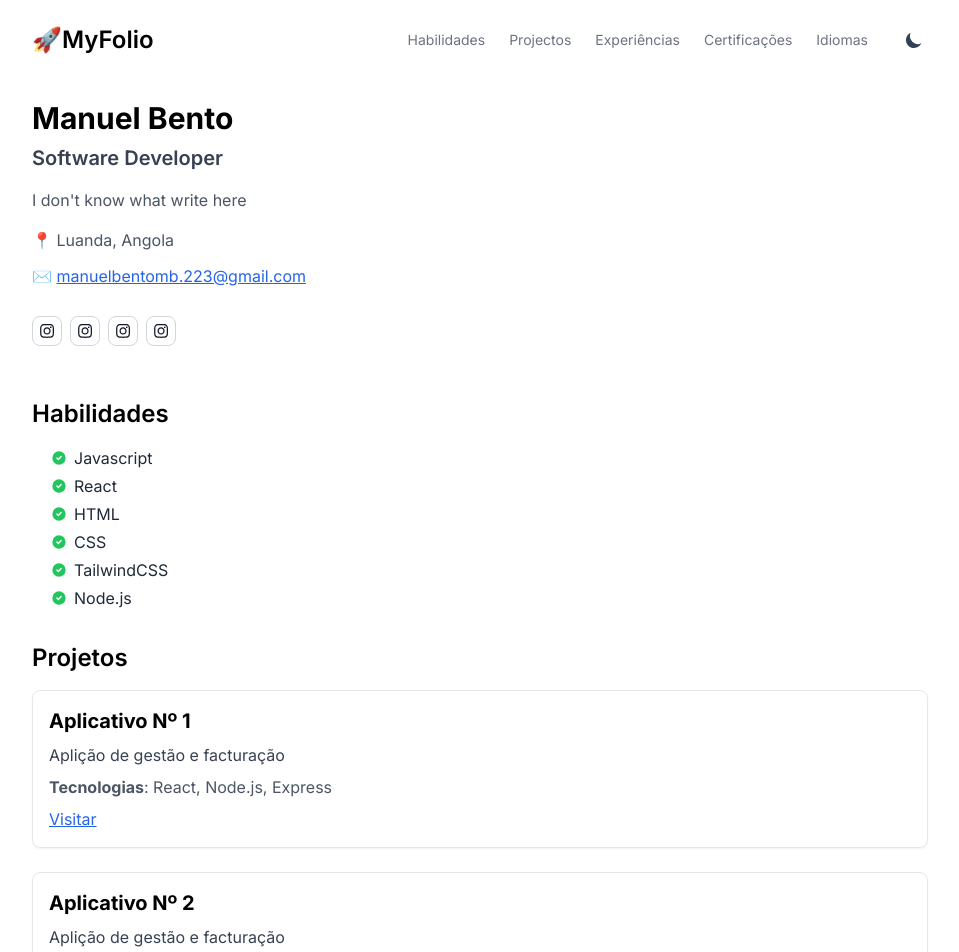
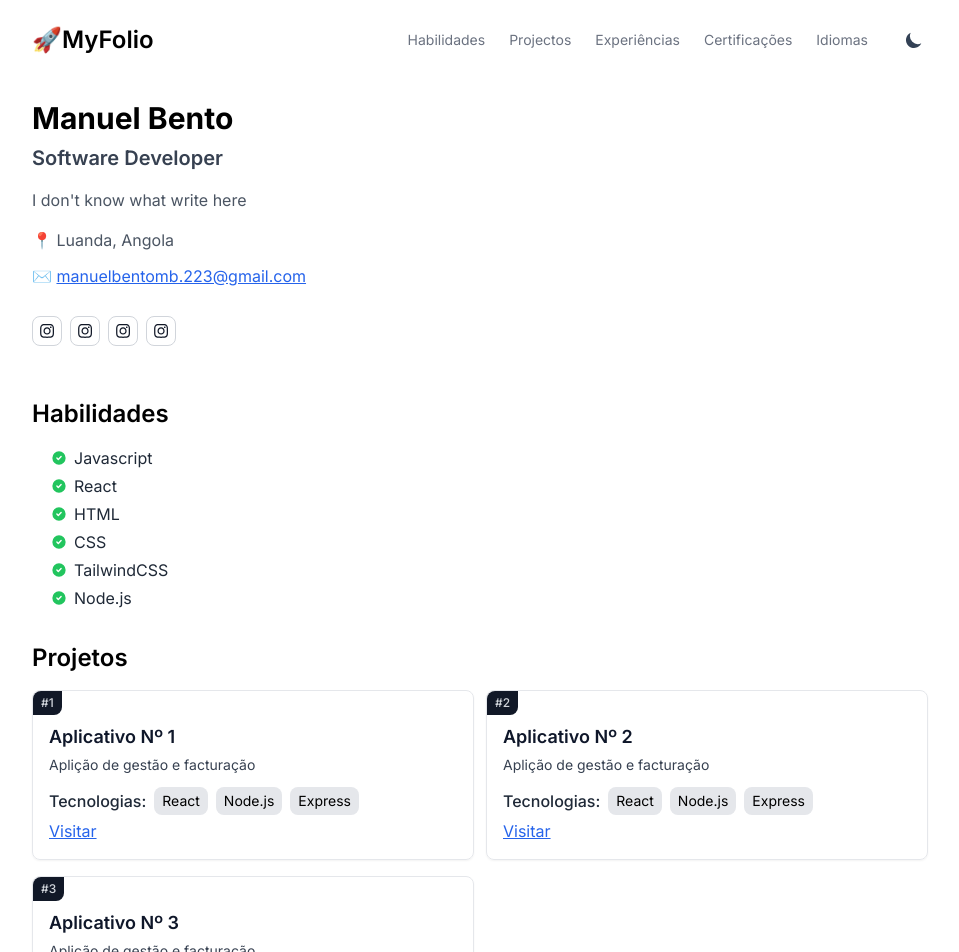
Before and after one commit to manuelbento19/my-folio, a Next.js app: page /you in a window 1280 px wide. Shown: the top 952 px of the page, without its empty margins (160-1119 px from the left). Built offline with nearby package versions, Linux system fonts and the light colour scheme.

Commit message:
feat: Project list

```diff
--- a/src/app/you/page.tsx
+++ b/src/app/you/page.tsx
@@ -137,14 +137,27 @@ export default function Page(){
             </section>
             <section id='projects' className="mb-8">
                 <h2 className="text-2xl font-semibold mb-4">Projetos</h2>
-                {portfolio.projects.map((item, index) => (
-                    <article key={index} className="mb-6 p-4 border rounded-lg shadow-sm">
-                        <h3 className="text-xl font-bold mb-2">{item.title}</h3>
-                        <p className="text-gray-700 mb-2">{item.description}</p>
-                        <p className="text-gray-600 mb-2"><b>Tecnologias</b>: {item.techs.join(', ')}</p>
-                        <a href={item.link} className="text-blue-600 underline" target="_blank" rel="noopener noreferrer">Visitar</a>
-                    </article>
-                ))}
+                <div className='grid grid-cols-1 sm:grid-cols-2 gap-x-3 gap-4'>
+                    {portfolio.projects.map((item, index) => (
+                        <article key={index} className="relative w-full flex flex-col items-start px-4 pt-8 pb-4 border shadow-sm rounded-lg transition duration-300 hover:shadow-lg">
+                            <span className="absolute text-xs font-medium top-0 left-0 rounded-br-lg rounded-tl-lg px-2 py-1 bg-gray-900 text-gray-300">
+                                #{index+1}
+                            </span>
+                            <div className="w-full flex flex-col gap-1">
+                                <h3 className="text-lg text-slate-900 font-semibold">{item.title}</h3>
+                                <p className="text-sm text-gray-700 mb-2">{item.description}</p>
+                                <div className="w-full flex items-center flex-wrap gap-2">
+                                    <span className="text-gray-800 font-medium">Tecnologias:</span>
+                                    {item.techs.map((item)=>(
+                                        <span key={item} className="bg-gray-200 hover:bg-gray-300 py-1 px-2 rounded-lg text-sm">{item}</span>
+                                    ))}
+                                </div>
+                                <a href={item.link} className="text-blue-600 underline" target="_blank" rel="noopener noreferrer">Visitar</a>
+                            </div>
+
+                        </article>
+                    ))}
+                </div>
             </section>
             <section id='experiences' className="mb-8">
                 <h2 className="text-2xl font-semibold mb-4">Experiência de Trabalho</h2>
--- a/tailwind.config.ts
+++ b/tailwind.config.ts
@@ -8,11 +8,6 @@ const config: Config = {
   ],
   theme: {
     extend: {
-      backgroundImage: {
-        "gradient-radial": "radial-gradient(var(--tw-gradient-stops))",
-        "gradient-conic":
-          "conic-gradient(from 180deg at 50% 50%, var(--tw-gradient-stops))",
-      },
       keyframes: {
         typing: {
           "0%": {
```
